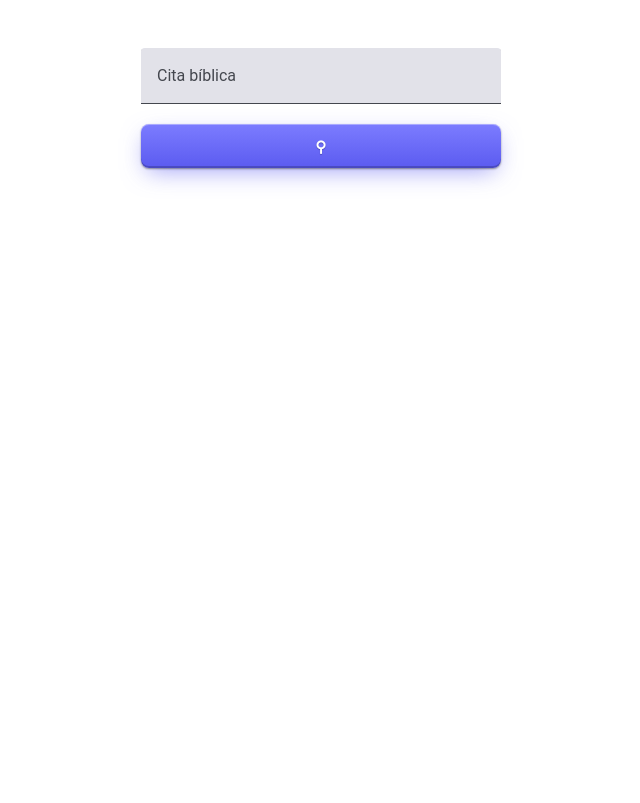
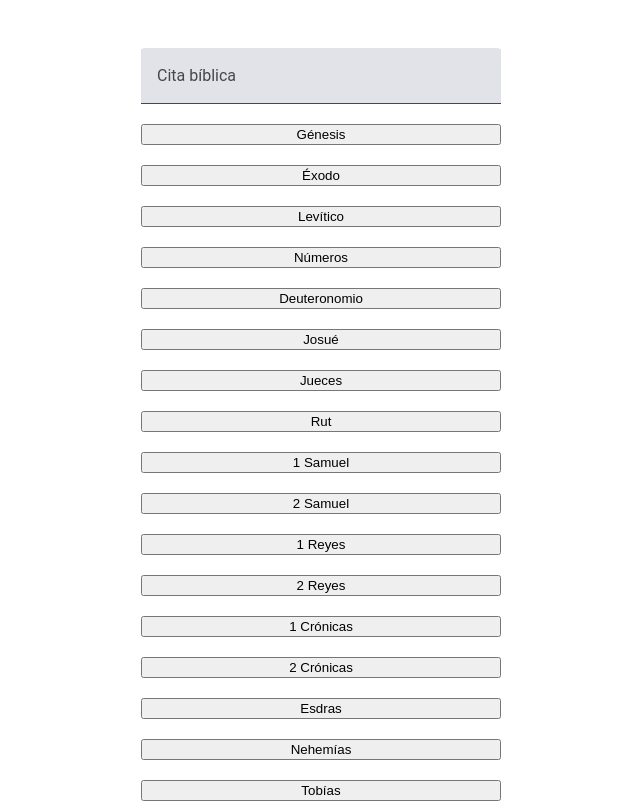
Before and after one commit to Perlesvaux/cita, a React (Vite) app: page / in a window 1280 px wide. Shown: the top 803 px of the page, without its empty margins (319-959 px from the left). Built offline with nearby package versions, Linux system fonts and the light colour scheme.

Commit message:
feat: using custom autocomplete

```diff
--- a/src/App.tsx
+++ b/src/App.tsx
@@ -1,12 +1,22 @@
 import { useState } from 'react';
 import { TextField } from './TextField';
 import { parseReference } from './reference';
-import { bookOptions } from './books'
+import {
+  books,
+} from './books'
 
 export default function App() {
   const [search, setSearch] = useState('');
   const [error, setError] = useState('');
   const [url, setUrl] = useState('');
+
+  const suggestions = books.filter((book) =>
+    book.name.toLowerCase().includes(search.toLowerCase())
+  );
+
+  function selectBook(name: string) {
+    setSearch(`${name} `);
+  }
 
   function handleSubmit(e: React.SubmitEvent<HTMLFormElement>) {
     e.preventDefault();
@@ -44,11 +54,17 @@ export default function App() {
         required
       />
 
-      <datalist id="bible-books">
-      {bookOptions.map((book) => (
-        <option key={book} value={book} />
+      {suggestions.map((book) => (
+        <button
+          type="button"
+          onPointerDown={(e) => {
+          e.preventDefault();
+          selectBook(book.name);
+        }}
+        >
+        {book.name}
+        </button>
       ))}
-      </datalist>
 
       <button type="submit" className="btn">
         ⚲
```
